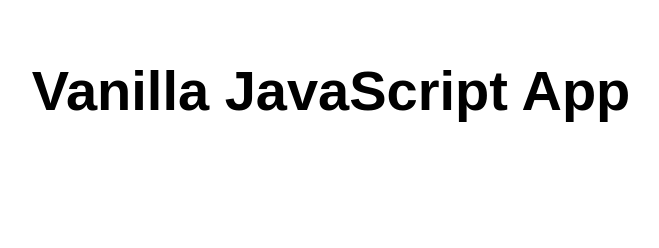
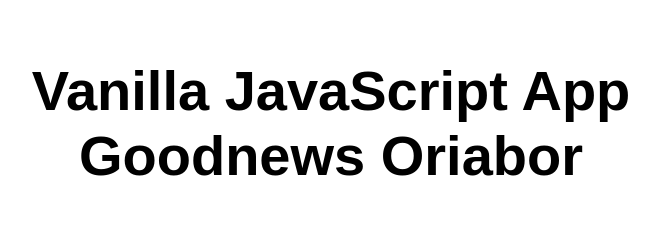
Before and after one commit to oriagome/Goodnews-cet1021-static-web-app, a plain HTML site: page src/index.html in a window 1280 px wide. Shown: the whole page, without its empty margins (309-968 px from the left). Drawn offline with Linux system fonts and the light colour scheme.

Commit message:
Update index.html

```diff
--- a/src/index.html
+++ b/src/index.html
@@ -10,7 +10,7 @@
 
 <body>
   <main>
-    <h1>Vanilla JavaScript App</h1>
+    <h1>Vanilla JavaScript App Goodnews Oriabor</h1>
   </main>
 </body>
 
```
